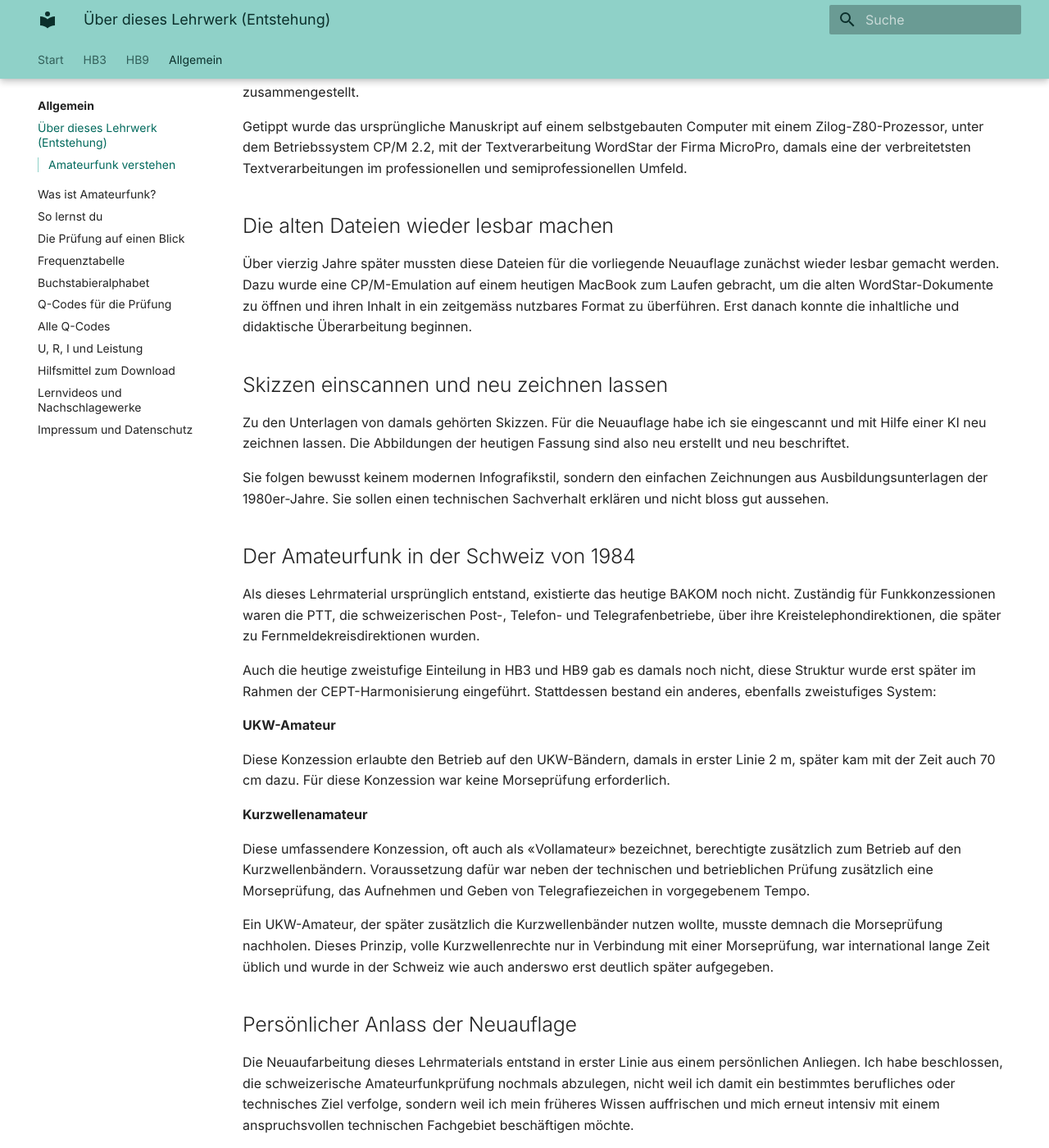
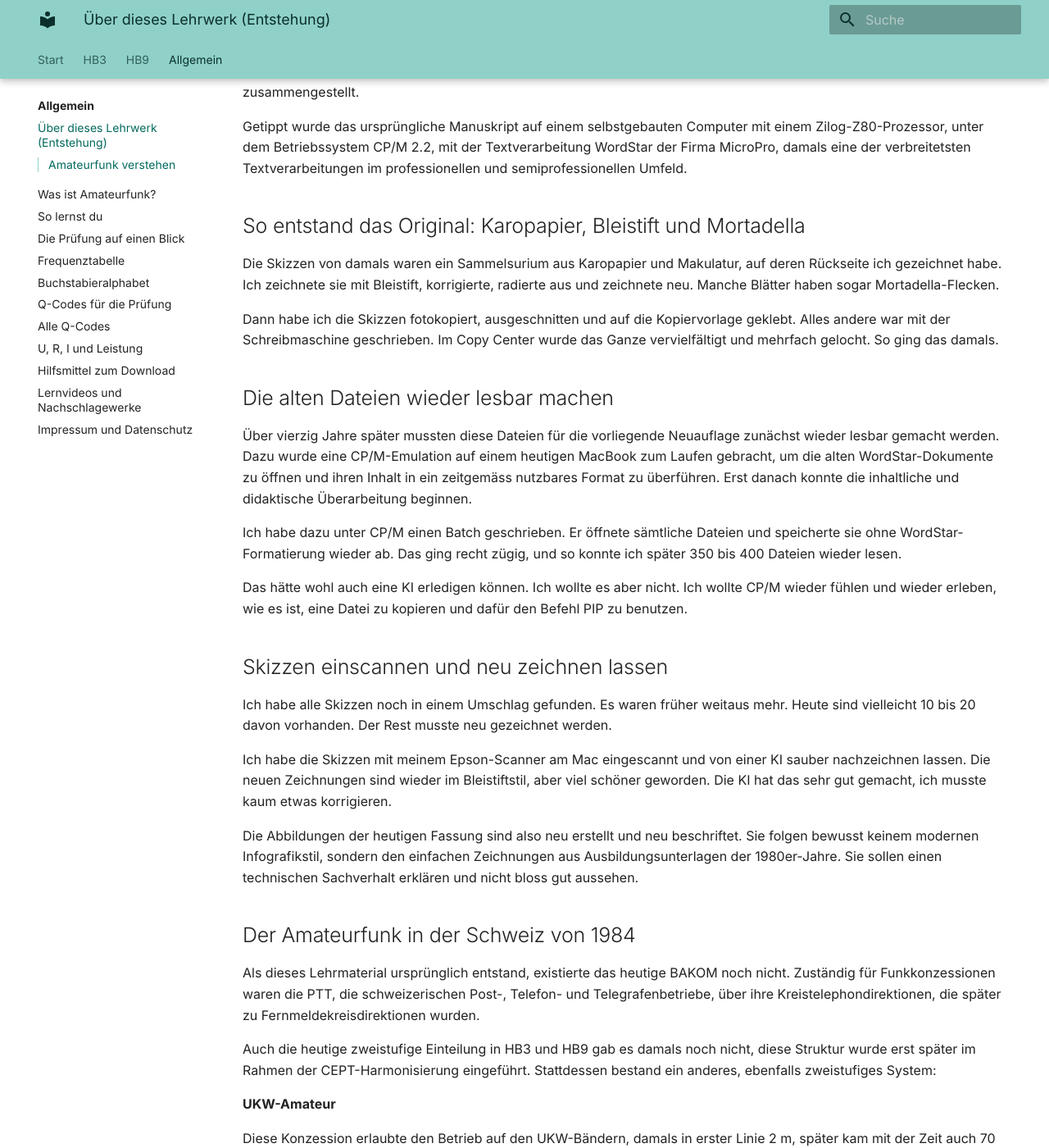
Before and after one commit to MaShaoDe/Amateurfunk-verstehen, an MkDocs documentation site: the page built from docs/allgemein/ueber-dieses-lehrwerk.md, in a window 1280 px wide and 1400 px high, scrolled down 990 px. Shown: the whole window at 82% size. Built offline with MkDocs 1.6.1 and Material for MkDocs 9.7.7, drawn with Linux system fonts in a browser that asks for light colours; some of the changed text lies outside the part shown.

Commit message:
Entstehungsgeschichte: Karopapier, CP/M-Batch, Skizzen, Quellen, Version 2 und Open Source

```diff
--- a/docs/allgemein/ueber-dieses-lehrwerk.md
+++ b/docs/allgemein/ueber-dieses-lehrwerk.md
@@ -34,15 +34,27 @@ zusammengestellt.
 Getippt wurde das ursprüngliche Manuskript auf einem selbstgebauten Computer mit einem Zilog-Z80-Prozessor, unter dem Betriebssystem CP/M 2.2, mit der Textverarbeitung WordStar der Firma MicroPro, damals eine der verbreitetsten Textverarbeitungen im professionellen und semiprofessionellen Umfeld.
 
 
+## So entstand das Original: Karopapier, Bleistift und Mortadella
+
+Die Skizzen von damals waren ein Sammelsurium aus Karopapier und Makulatur, auf deren Rückseite ich gezeichnet habe. Ich zeichnete sie mit Bleistift, korrigierte, radierte aus und zeichnete neu. Manche Blätter haben sogar Mortadella-Flecken.
+
+Dann habe ich die Skizzen fotokopiert, ausgeschnitten und auf die Kopiervorlage geklebt. Alles andere war mit der Schreibmaschine geschrieben. Im Copy Center wurde das Ganze vervielfältigt und mehrfach gelocht. So ging das damals.
+
 ## Die alten Dateien wieder lesbar machen
 
 Über vierzig Jahre später mussten diese Dateien für die vorliegende Neuauflage zunächst wieder lesbar gemacht werden. Dazu wurde eine CP/M-Emulation auf einem heutigen MacBook zum Laufen gebracht, um die alten WordStar-Dokumente zu öffnen und ihren Inhalt in ein zeitgemäss nutzbares Format zu überführen. Erst danach konnte die inhaltliche und didaktische Überarbeitung beginnen.
 
+Ich habe dazu unter CP/M einen Batch geschrieben. Er öffnete sämtliche Dateien und speicherte sie ohne WordStar-Formatierung wieder ab. Das ging recht zügig, und so konnte ich später 350 bis 400 Dateien wieder lesen.
+
+Das hätte wohl auch eine KI erledigen können. Ich wollte es aber nicht. Ich wollte CP/M wieder fühlen und wieder erleben, wie es ist, eine Datei zu kopieren und dafür den Befehl PIP zu benutzen.
+
 ## Skizzen einscannen und neu zeichnen lassen
 
-Zu den Unterlagen von damals gehörten Skizzen. Für die Neuauflage habe ich sie eingescannt und mit Hilfe einer KI neu zeichnen lassen. Die Abbildungen der heutigen Fassung sind also neu erstellt und neu beschriftet.
+Ich habe alle Skizzen noch in einem Umschlag gefunden. Es waren früher weitaus mehr. Heute sind vielleicht 10 bis 20 davon vorhanden. Der Rest musste neu gezeichnet werden.
 
-Sie folgen bewusst keinem modernen Infografikstil, sondern den einfachen Zeichnungen aus Ausbildungsunterlagen der 1980er-Jahre. Sie sollen einen technischen Sachverhalt erklären und nicht bloss gut aussehen.
+Ich habe die Skizzen mit meinem Epson-Scanner am Mac eingescannt und von einer KI sauber nachzeichnen lassen. Die neuen Zeichnungen sind wieder im Bleistiftstil, aber viel schöner geworden. Die KI hat das sehr gut gemacht, ich musste kaum etwas korrigieren.
+
+Die Abbildungen der heutigen Fassung sind also neu erstellt und neu beschriftet. Sie folgen bewusst keinem modernen Infografikstil, sondern den einfachen Zeichnungen aus Ausbildungsunterlagen der 1980er-Jahre. Sie sollen einen technischen Sachverhalt erklären und nicht bloss gut aussehen.
 
 ## Der Amateurfunk in der Schweiz von 1984
 
@@ -102,6 +114,16 @@ Die gesamte Struktur wurde neu geordnet, fachlich überprüft und zu einem zusam
 Ziel war es, aus historischen Ausbildungsnotizen ein modernes Lehrwerk zu entwickeln, das technisch nachvollziehbar, prüfungsrelevant, praxisbezogen und systematisch aufgebaut ist und auch ohne umfangreiche Vorkenntnisse verständlich bleibt.
 
 Dabei wurden veraltete technische oder regulatorische Angaben nicht ungeprüft übernommen.
+
+## Quellen sammeln, ordnen und redigieren
+
+Ich habe unzählige Quellen zusammengesucht und seitenweise Dokumente von damals eingescannt. Dazu kam viel Material aus Büchern von damals, auch aus einem Buch von 1971, das Heini Stutz und Ueli Hofer verfasst haben. All das ist eingeflossen.
+
+Die vielen Zettel habe ich eingelesen und mit der KI aussortieren lassen. Ich habe der KI gesagt, wie ich Struktur und Aufbau haben will, und sie hat die Unterlagen dann zurechtgezupft. Meine Texte hat die KI nach meinen Vorgaben (Prompts) neu formuliert. Danach habe ich Dutzende Redigierdurchgänge gemacht, bis ich zufrieden war.
+
+## Version 2 und Open Source
+
+Jetzt sind wir bei Version 2. Wieder hilft mir eine KI, diesmal Claude, das Ganze sauber in Form zu bringen. Ich habe beschlossen, ein Open-Source-Projekt daraus zu machen, damit möglichst viele Menschen davon profitieren können.
 
 ---
 
```
